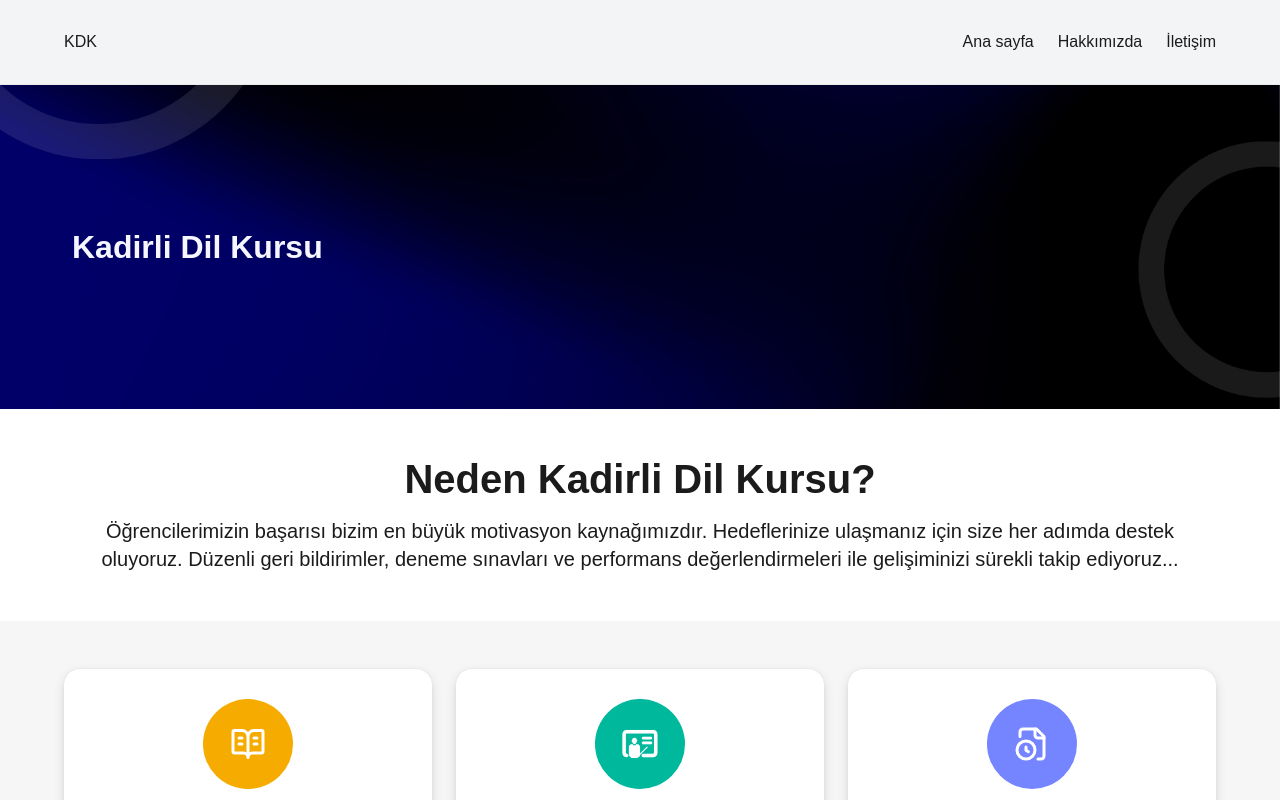
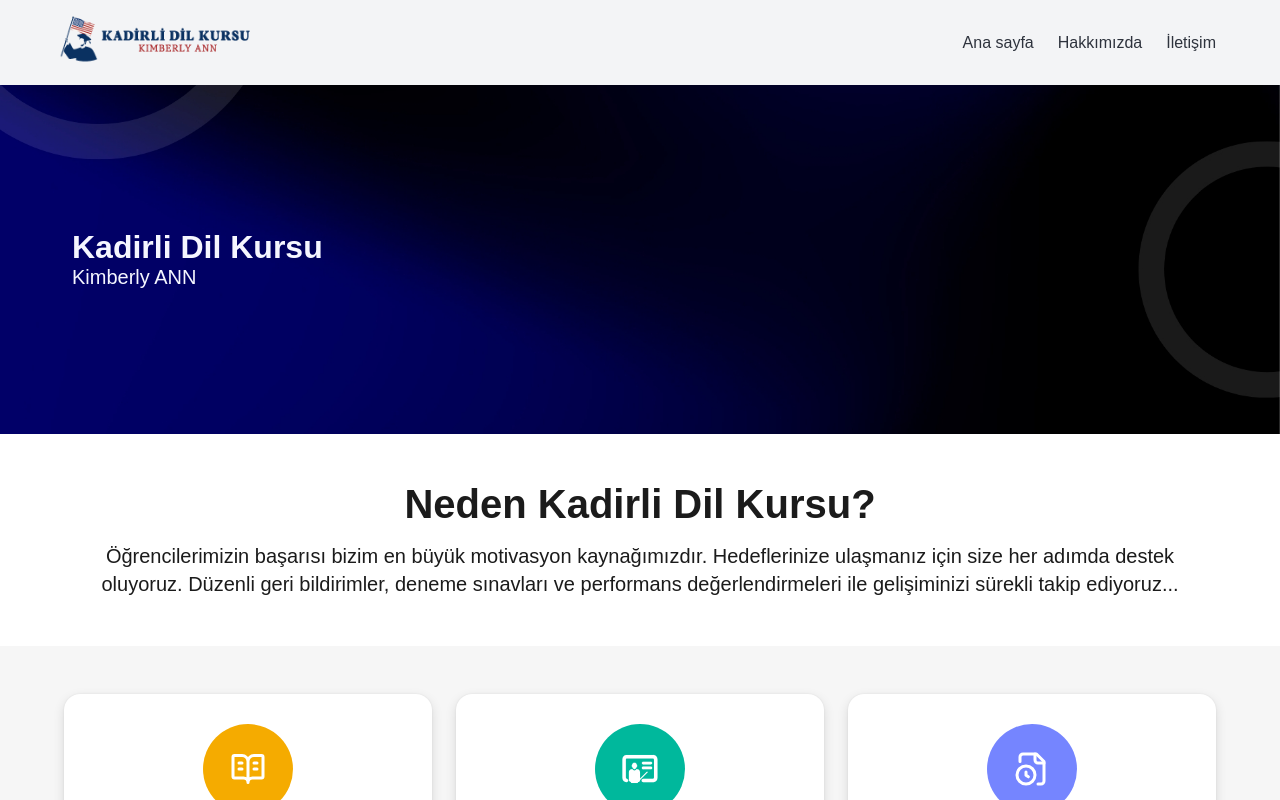
Before and after one commit to kodkapsul/kadirlidilkursu, a Next.js app: page / in a window 1280 px wide. Shown: the top 800 px of the page. Built offline with nearby package versions, Linux system fonts and the light colour scheme.

Commit message:
logo eklendi

```diff
--- a/package.json
+++ b/package.json
@@ -11,6 +11,7 @@
   "dependencies": {
     "bulma": "^1.0.4",
     "next": "15.3.4",
+    "nodemailer": "^7.0.3",
     "react": "^19.0.0",
     "react-dom": "^19.0.0"
   },
--- a/src/app/(routes)/(home)/page.tsx
+++ b/src/app/(routes)/(home)/page.tsx
@@ -17,7 +17,7 @@ const Home = () => {
   <section className="hero is-medium is-link" style={{ backgroundImage: 'url(images/heroMavi.jpg)', backgroundRepeat: 'no-repeat', backgroundSize: 'cover'}}>
     <div className="hero-body">
       <p className="title">Kadirli Dil Kursu</p>
-      <p className="subtitle"> </p>
+      <p className="subtitle"> Kimberly ANN </p>
     </div>
   </section>
 
--- a/src/components/layout/header/Header.tsx
+++ b/src/components/layout/header/Header.tsx
@@ -1,4 +1,5 @@
 "use client";
+import Image from 'next/image';
 import Link from 'next/link'
 import React from 'react'
 
@@ -6,10 +7,13 @@ const Header = () => {
     const [isActive, setisActive] = React.useState(false)
 
     return (
-    <nav className="navbar signal-navbar is-fixed-top is-light" role="navigation" aria-label="main navigation">
+    <nav className="navbar is-fixed-top is-light" role="navigation" aria-label="main navigation">
         <div className="container">
+
             <div className="navbar-brand">
-                <Link className="navbar-item" href="/">KDK</Link>
+                <Link className="logo" href="/">
+                  <Image className="" alt="" src="assets/images/logo.png" width={210} height={70}/>
+            </Link>
 
                 <a
                 onClick={() => {
```
Also changed, not shown: public/assets/images/logo.png (added), 1 other file (tests, documents, lock files or other folders).
